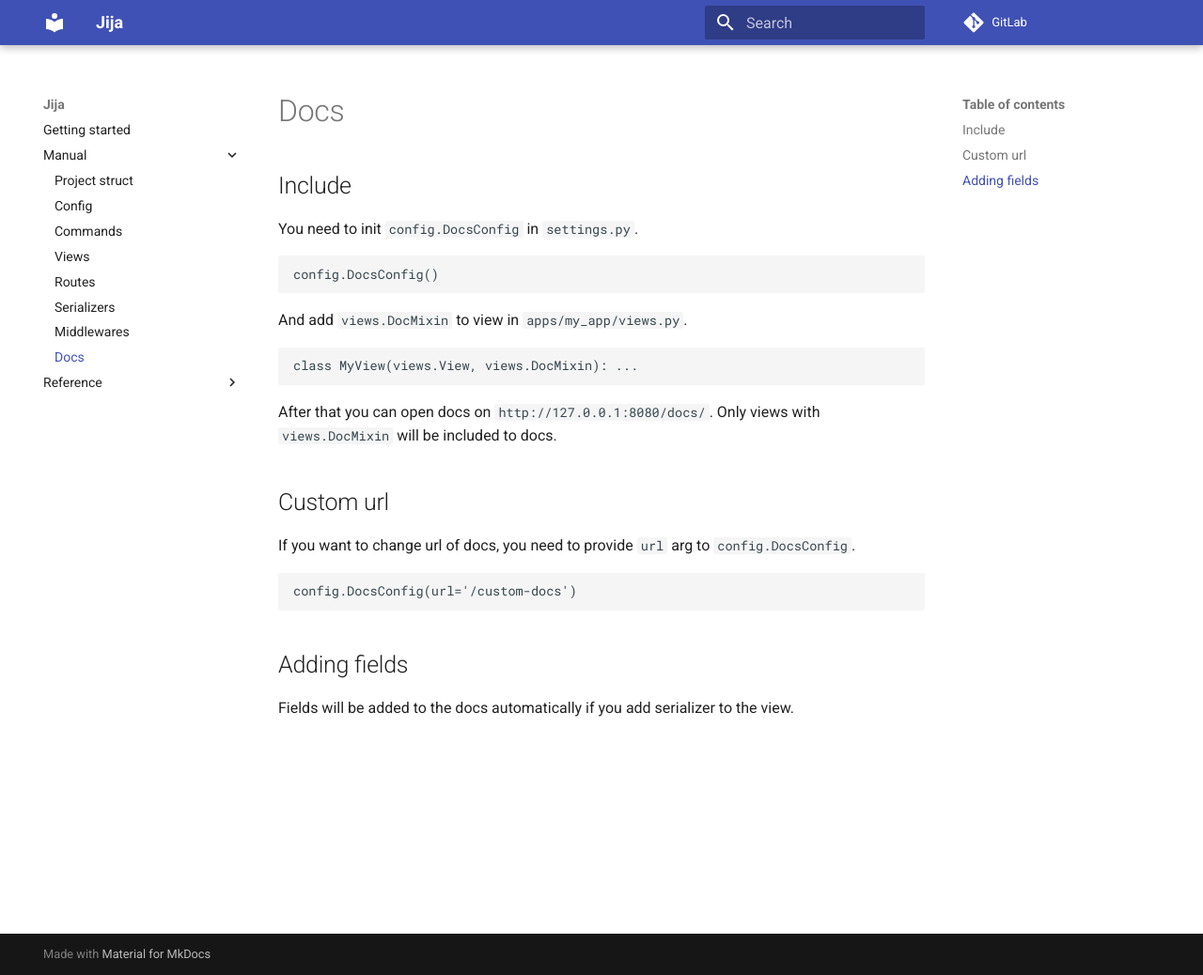
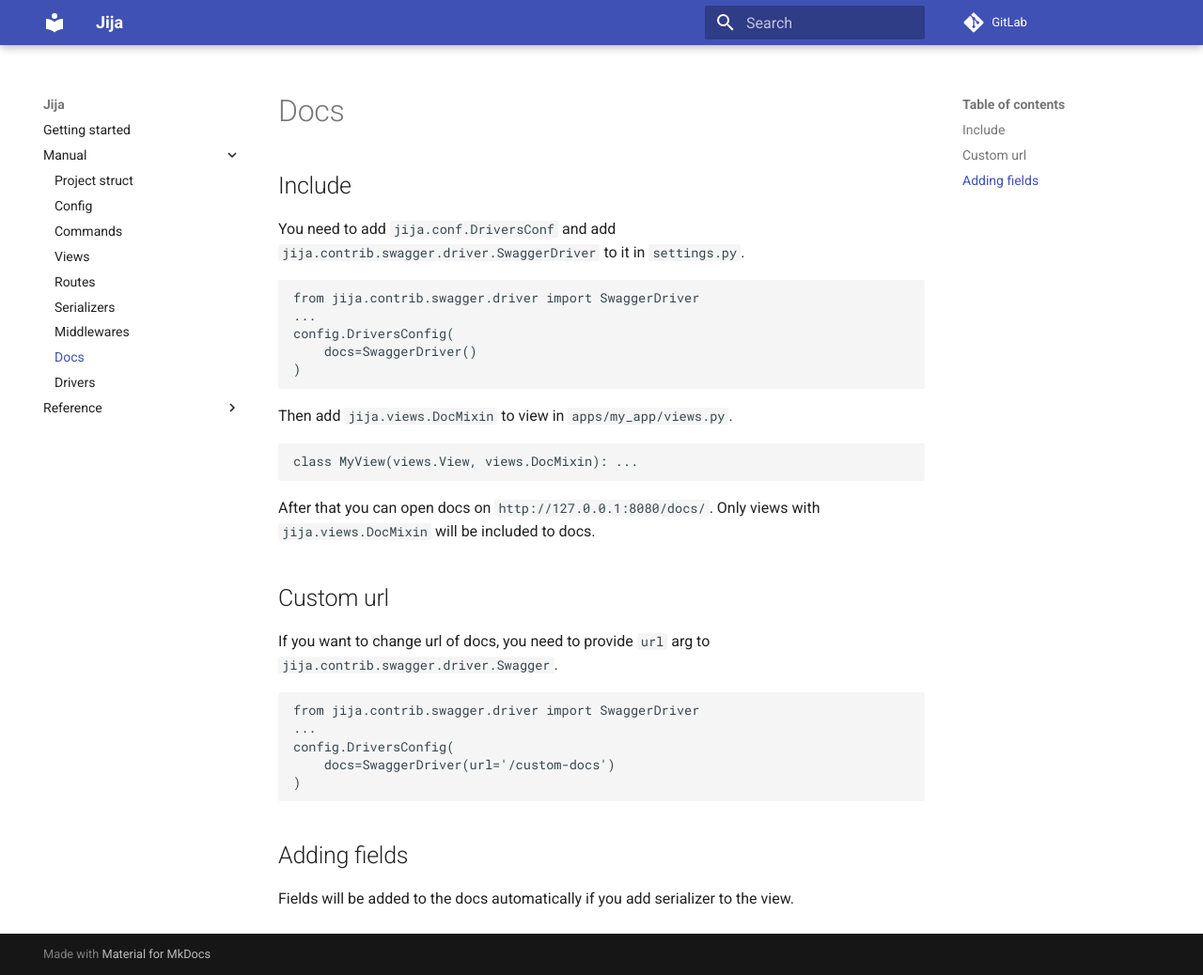
Before and after one commit to by-dezz/jija, an MkDocs documentation site: the page built from docs/manual/docs.md, in a window 1280 px wide and 1038 px high. Shown: the whole window at 94% size. Built offline with MkDocs 1.6.1 and Material for MkDocs 9.7.7, drawn with Linux system fonts in a browser that asks for light colours; comment, search, counter and statistics services are not loaded.

Commit message:
added docs for drivers

````diff
--- a/docs/manual/docs.md
+++ b/docs/manual/docs.md
@@ -1,24 +1,34 @@
 ## Include
-You need to init ``config.DocsConfig`` in ``settings.py``.
+You need to add `jija.conf.DriversConf`
+and add `jija.contrib.swagger.driver.SwaggerDriver` to it in ``settings.py``.
 
 ```python
-config.DocsConfig()
+from jija.contrib.swagger.driver import SwaggerDriver
+...
+config.DriversConfig(
+    docs=SwaggerDriver()
+)
 ```
 
-And add ``views.DocMixin`` to view in ``apps/my_app/views.py``.
+Then add ``jija.views.DocMixin`` to view in ``apps/my_app/views.py``.
 
 ```python
 class MyView(views.View, views.DocMixin): ...
 ```
 
 After that you can open docs on ``http://127.0.0.1:8080/docs/``.
-Only views with ``views.DocMixin`` will be included to docs.
+Only views with ``jija.views.DocMixin`` will be included to docs.
 
 ## Custom url
-If you want to change url of docs, you need to provide ``url`` arg to ``config.DocsConfig``.
+If you want to change url of docs,
+you need to provide ``url`` arg to ``jija.contrib.swagger.driver.Swagger``.
 
 ```python
-config.DocsConfig(url='/custom-docs')
+from jija.contrib.swagger.driver import SwaggerDriver
+...
+config.DriversConfig(
+    docs=SwaggerDriver(url='/custom-docs')
+)
 ```
 
 ## Adding fields
--- a/mkdocs.yml
+++ b/mkdocs.yml
@@ -15,6 +15,7 @@ nav:
         - Serializers: manual/serializers.md
         - Middlewares: manual/middlewares.md
         - Docs: manual/docs.md
+        - Drivers: manual/drivers.md
 
     - Reference:
         - Config: reference/config.md
````
Also changed, not shown: docs/getting_started.md (+10 -7 lines), docs/manual/config.md (+2 -12 lines), docs/manual/drivers.md (added, +32 -0 lines).
